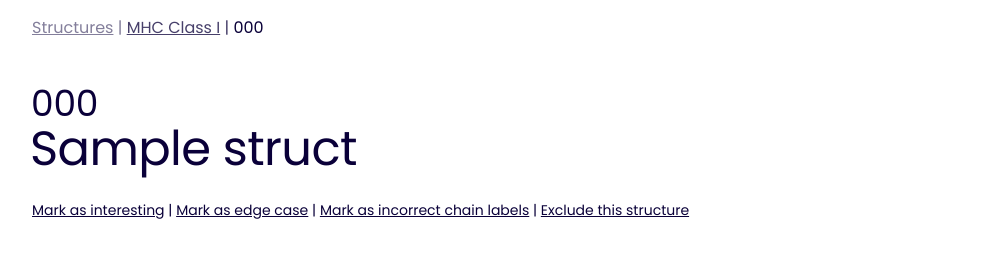
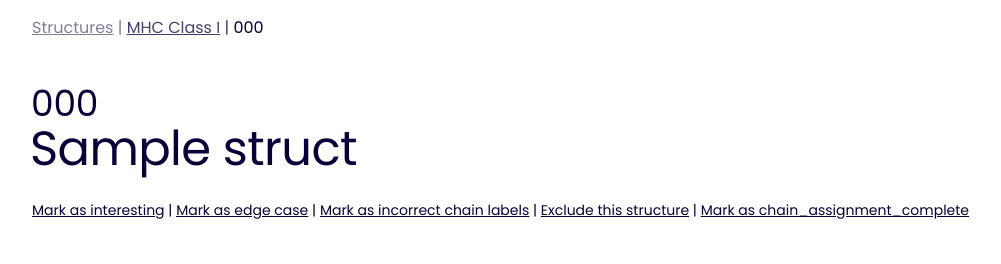
Before and after one commit to histofyi/analysis-pipeline, a Flask app: template templates/structure_info.html in a window 1280 px wide. Shown: the part 110-374 px from the top of the page, without its empty margins (13-1014 px from the left). Run offline with Flask 2, Linux system fonts and the light colour scheme; the template is opened without the code that fills it: most values are stand-ins (such as "Sample title", 1, 10 or a date in 2020).

Commit message:
Added an assignment complete button, temporarily

```diff
--- a/templates/structure_info.html
+++ b/templates/structure_info.html
@@ -64,7 +64,7 @@
                 <div class="inner">
                     <div class="heading-medium">{{pdb_code | upper}}</div>
                     <h1 class="heading-large">{{pdb_info.struct.title}}</h1>
-                    <div class="body-copy-smallest vertical-spacing-bottom"><a href="/structures/information/{{pdb_code}}/interesting/add">Mark as interesting</a> | <a href="/structures/information/{{pdb_code}}/edgecases/add">Mark as edge case</a> | <a href="/structures/information/{{pdb_code}}/incorrect_chain_labels/add">Mark as incorrect chain labels</a> | <a href="/structures/information/{{pdb_code}}/exclude/add">Exclude this structure</a></div>
+                    <div class="body-copy-smallest vertical-spacing-bottom"><a href="/structures/information/{{pdb_code}}/interesting/add">Mark as interesting</a> | <a href="/structures/information/{{pdb_code}}/edgecases/add">Mark as edge case</a> | <a href="/structures/information/{{pdb_code}}/incorrect_chain_labels/add">Mark as incorrect chain labels</a> | <a href="/structures/information/{{pdb_code}}/exclude/add">Exclude this structure</a> | <a href="/structures/information/{{pdb_code}}/chain_assignment_complete/add">Mark as chain_assignment_complete</a> </div>
                 </div>
             </div>
         </div>
```
